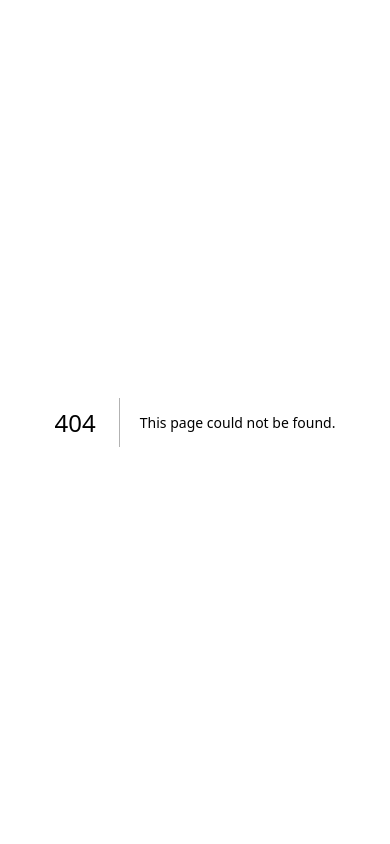
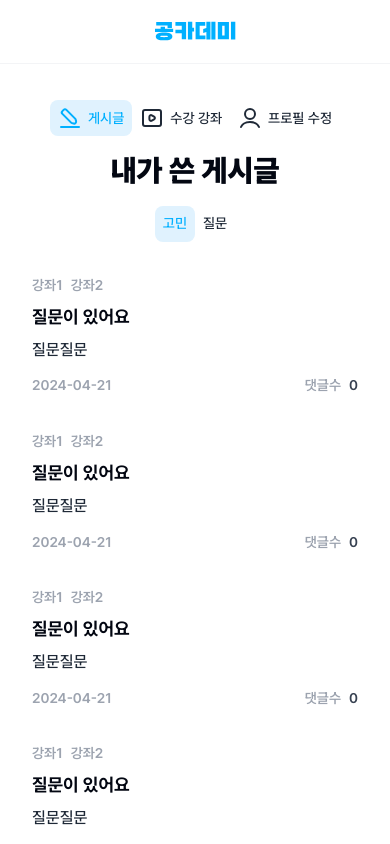
Before and after one commit to mung96/gongkademy_front, a Next.js app: page /mypage/community/worry in a window 390 px wide. Before the commit this address had no page. Built offline with nearby package versions, Linux system fonts and the light colour scheme.

Commit message:
feat: 내가 쓴 게시글 반응형 구현

```diff
--- /dev/null
+++ b/src/app/(with-header)/mypage/community/[boardCategory]/page.tsx
@@ -0,0 +1,47 @@
+'use client';
+
+import Link from 'next/link';
+import { PATH } from '@/constants/path';
+import BoardItem, { BoardCategory } from '@/board/BoardItem';
+import ListItem from '@/components/ListItem';
+
+import { boardList } from '@/app/(with-header)/courses/[courseId]/page';
+import Pagination from '@/components/Pagination';
+
+export default function Page({ params }: { params: { boardCategory: BoardCategory } }) {
+  const { boardCategory } = params;
+
+  return (
+    <div className={'flex w-full flex-col items-center gap-4  tablet:gap-6 '}>
+      <h2 className={'title2 tablet:title1 text-neutral-gray-950'}>내가 쓴 게시글</h2>
+      <nav className="desktop:w-[192px]m flex justify-center  tablet:gap-3">
+        <Link href={PATH.MY_COMMUNITY(BoardCategory.WORRY)}>
+          <ListItem label={'고민'} isSelect={boardCategory === BoardCategory.WORRY} textAlign={'center'} />
+        </Link>
+        <Link href={PATH.MY_COMMUNITY(BoardCategory.QUESTION)}>
+          <ListItem label={'질문'} isSelect={boardCategory === BoardCategory.QUESTION} textAlign={'center'} />
+        </Link>
+      </nav>
+      <div className="flex w-full flex-col gap-3">
+        <div className="flex w-full flex-col items-center gap-4">
+          <ul className="w-full">
+            {boardList.map((board) => (
+              <Link href={PATH.COMMUNITY_DETAIL(boardCategory, Number(board.id))} key={board.id}>
+                <BoardItem
+                  title={board.title}
+                  content={board.content}
+                  date={board.date}
+                  category={board.category}
+                  commentCount={board.commentCount}
+                  courseTitle={board.courseTitle}
+                  lectureTitle={board.lectureTitle}
+                />
+              </Link>
+            ))}
+          </ul>
+          <Pagination totalPage={38} limit={20} buttonPerPage={5} />
+        </div>
+      </div>
+    </div>
+  );
+}
--- a/src/app/(with-header)/mypage/community/page.tsx
+++ /dev/null
@@ -1,51 +0,0 @@
-'use client';
-
-import Link from 'next/link';
-import { PATH } from '@/constants/path';
-import BoardItem, { BoardCategory } from '@/board/BoardItem';
-import ListItem from '@/components/ListItem';
-import Input from '@/components/Input';
-import Button from '@/components/Button';
-import PencilIcon from '@/app/assets/svg/PencilIcon.svg';
-import ProfileIcon from '@/app/assets/svg/ProfileIcon.svg';
-import VideoIcon from '@/app/assets/svg/VideoIcon.svg';
-
-import { boardList } from '@/app/(with-header)/courses/[courseId]/page';
-import Pagination from '@/components/Pagination';
-import { useState } from 'react';
-
-export default function Page({ params }: { params: { boardCategory: BoardCategory } }) {
-  const { boardCategory } = params;
-  const [search, setSearch] = useState('');
-
-  return (
-    <div className="flex w-full flex-col gap-3  tablet:max-w-[536px] desktop:max-w-[1024px]">
-      <div className="flex w-full flex-1 items-center gap-3">
-        <Input value={search} label="search" placeholder="질문 검색" onChange={(e) => setSearch(e.target.value)} />
-        <Link href={PATH.COMMUNITY_WRITE(boardCategory)}>
-          <Button icon={<PencilIcon />} onClick={() => console.log('글쓰기 클릭')}>
-            글쓰기
-          </Button>
-        </Link>
-      </div>
-      <div className="flex w-full flex-col items-center gap-4">
-        <ul className="w-full">
-          {boardList.map((board) => (
-            <Link href={PATH.COMMUNITY_DETAIL(boardCategory, Number(board.id))} key={board.id}>
-              <BoardItem
-                title={board.title}
-                content={board.content}
-                date={board.date}
-                category={board.category}
-                commentCount={board.commentCount}
-                courseTitle={board.courseTitle}
-                lectureTitle={board.lectureTitle}
-              />
-            </Link>
-          ))}
-        </ul>
-        <Pagination totalPage={38} limit={20} buttonPerPage={5} />
-      </div>
-    </div>
-  );
-}
--- a/src/app/(with-header)/mypage/layout.tsx
+++ b/src/app/(with-header)/mypage/layout.tsx
@@ -7,6 +7,7 @@ import PencilIcon from '@/app/assets/svg/PencilIcon.svg';
 import VideoIcon from '@/app/assets/svg/VideoIcon.svg';
 import ProfileIcon from '@/app/assets/svg/ProfileIcon.svg';
 import { usePathname } from 'next/navigation';
+import { BoardCategory } from '@/board/BoardItem';
 
 export default function Layout({
   children,
@@ -18,8 +19,16 @@ export default function Layout({
   return (
     <main className="flex flex-col items-center gap-4 px-4 pb-[72px] pt-9 tablet:justify-center tablet:gap-6  tablet:px-6 tablet:pt-12 desktop:flex-row desktop:items-start desktop:pt-16">
       <nav className="flex  tablet:gap-3 desktop:w-[192px] desktop:flex-col">
-        <Link href={PATH.MY_COMMUNITY}>
-          <ListItem label={'게시글'} isSelect={pathname === PATH.MY_COMMUNITY} textAlign="left" icon={<PencilIcon />} />
+        <Link href={PATH.MY_COMMUNITY(BoardCategory.WORRY)}>
+          <ListItem
+            label={'게시글'}
+            isSelect={
+              pathname === PATH.MY_COMMUNITY(BoardCategory.WORRY) ||
+              pathname === PATH.MY_COMMUNITY(BoardCategory.QUESTION)
+            }
+            textAlign="left"
+            icon={<PencilIcon />}
+          />
         </Link>
         <Link href={PATH.MY_COURSES}>
           <ListItem label={'수강 강좌'} isSelect={pathname === PATH.MY_COURSES} textAlign="left" icon={<VideoIcon />} />
@@ -33,7 +42,9 @@ export default function Layout({
           />
         </Link>
       </nav>
-      <div className="flex w-full flex-col gap-3  tablet:max-w-[536px] desktop:max-w-[1024px]">{children}</div>
+      <div className="flex w-full flex-col items-center gap-3  tablet:max-w-[720px] desktop:max-w-[1024px]">
+        {children}
+      </div>
     </main>
   );
 }
--- a/src/app/(with-header)/mypage/profile/page.tsx
+++ b/src/app/(with-header)/mypage/profile/page.tsx
@@ -11,11 +11,8 @@ type FormValues = {
 export default function Page() {
   const { register, handleSubmit } = useForm<FormValues>();
   return (
-    <div className="flex w-full flex-col items-center ">
-      <div
-        className={'flex w-full flex-col items-center gap-4   tablet:max-w-[536px] tablet:gap-6 desktop:max-w-[608px]'}
-      >
-        <h2 className={'title2 text-neutral-gray-950'}>프로필 수정</h2>
+    <div className={'flex w-full flex-col items-center gap-4  tablet:max-w-[536px] tablet:gap-6 desktop:max-w-[608px]'}>
+      <h2 className={'title2 tablet:title1 text-neutral-gray-950'}>프로필 수정</h2>
       <div className={'flex w-full flex-col gap-2 '}>
         <label className={'subtitle2 text-neutral-gray-950'}>닉네임</label>
         <Input placeholder="닉네임을 입력해주세요" register={register} label="nickname" />
@@ -24,6 +21,5 @@ export default function Page() {
         변경
       </Button>
     </div>
-    </div>
   );
 }
--- a/src/constants/path.ts
+++ b/src/constants/path.ts
@@ -11,6 +11,6 @@ export const PATH = {
   COMMUNITY_WRITE: (boardCategory: BoardCategory) => `/community/write?category=${boardCategory}`,
 
   MY_PROFILE: '/mypage/profile',
-  MY_COMMUNITY: '/mypage/community',
+  MY_COMMUNITY: (boardCategory: BoardCategory) => `/mypage/community/${boardCategory}`,
   MY_COURSES: '/mypage/courses',
 } as const;
```
Lines whose indentation alone changed are shown as unchanged.
